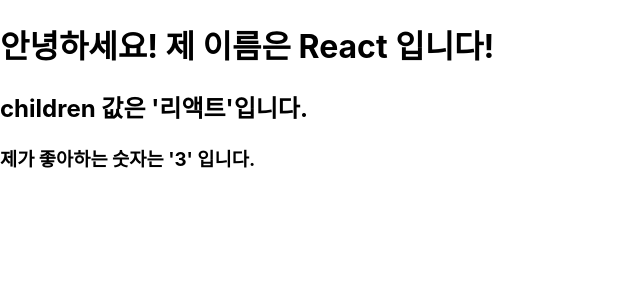
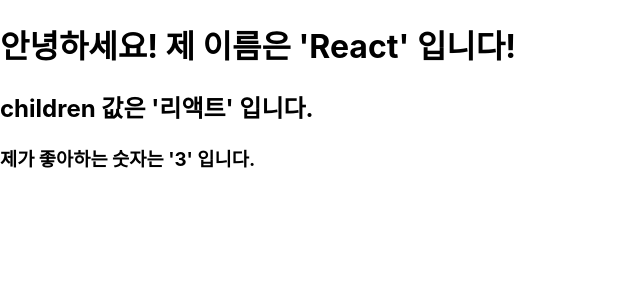
Before and after one commit to dohy-9443/React-study, a React (Create React App) app in the folder hello-react/: page / in a window 1280 px wide. Shown: the top 300 px of the page, without its empty margins (0-640 px from the left). Built offline with nearby package versions, Linux system fonts and the light colour scheme.

Commit message:
클래스형 컴포넌트에서 props 사용하기

```diff
--- a/hello-react/src/MyComponent.js
+++ b/hello-react/src/MyComponent.js
@@ -1,15 +1,18 @@
-import React from "react";
+import React, { Component } from "react";
 import PropTypes from "prop-types";
 
-const MyComponent = ({ name, favoriteNumber, children }) => {
-  return (
-    <div>
-      <h1>안녕하세요! 제 이름은 {name} 입니다!</h1>
-      <h2>children 값은 '{children}'입니다.</h2>
-      <h3>제가 좋아하는 숫자는 '{favoriteNumber}' 입니다.</h3>
-    </div>
-  );
-};
+class MyComponent extends Component {
+  render() {
+    const { name, favoriteNumber, children } = this.props; // 비구조화 할당
+    return (
+      <div>
+        <h1>안녕하세요! 제 이름은 '{name}' 입니다!</h1>
+        <h2>children 값은 '{children}' 입니다.</h2>
+        <h3>제가 좋아하는 숫자는 '{favoriteNumber}' 입니다.</h3>
+      </div>
+    );
+  }
+}
 
 // defaultProps 값 설정하기
 MyComponent.defaultProps = {
```
